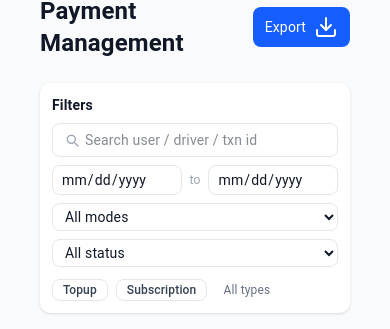
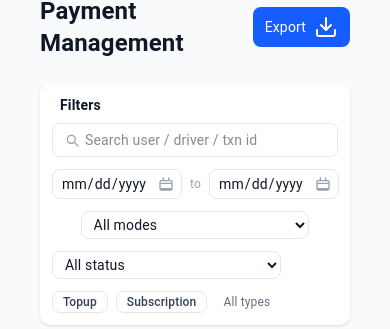
Before and after one commit to Trip9-Cab-Booking/trip9_web_admin, a Next.js app: page /payment-management in a window 390 px wide. Shown: the part 111-440 px from the top of the page. Built offline with nearby package versions, Linux system fonts and the light colour scheme; no server answers.

Commit message:
date picker icon visible and responsive table

```diff
--- a/src/components/Payment-Management/PaymentManagement.tsx
+++ b/src/components/Payment-Management/PaymentManagement.tsx
@@ -413,8 +413,8 @@ export default function PaymentManagementPage() {
                     <tr key={tx.id} className="border-t border-gray-100 dark:border-gray-700 hover:bg-gray-50 dark:hover:bg-gray-800 transition-colors">
                       <td className="py-3 pr-4 font-mono text-xs">{tx.id}</td>
                       <td className="py-3 pr-4 capitalize text-sm">{tx.type.replaceAll("_", " ")}</td>
-                      <td className="py-3 pr-4 truncate max-w-[200px]">{tx.userName}</td>
-                      <td className="py-3 pr-4 truncate max-w-[150px]">{tx.driverName ?? "—"}</td>
+                      <td className="py-3 pr-4 truncate max-w-50">{tx.userName}</td>
+                      <td className="py-3 pr-4 truncate max-w-37.5">{tx.driverName ?? "—"}</td>
                       <td className="py-3 pr-4 text-left font-semibold">{currencyFmt(tx.amount)}</td>
                       <td className="py-3 pr-4 uppercase text-xs">{tx.mode}</td>
                       <td className="py-3 pr-4">
--- a/src/components/RideManagement.tsx
+++ b/src/components/RideManagement.tsx
@@ -1,6 +1,6 @@
 'use client';
 
-import { useEffect, useState } from 'react';
+import { useEffect, useRef, useState } from 'react';
 import axios from 'axios';
 import { useSelector } from 'react-redux';
 import { selectAccessToken } from '@/store/authSlice';
@@ -60,6 +60,10 @@ export default function RideListPage() {
   const statusOptions = ['Accepted', 'Completed', 'Cancelled', 'Ongoing', 'Requested'];
   const [selectedStatuses, setSelectedStatuses] = useState<string[]>([]);
   const [showStatusDropdown, setShowStatusDropdown] = useState(false);
+
+  const fromDateRef = useRef<HTMLInputElement>(null);
+  const toDateRef = useRef<HTMLInputElement>(null);
+
 
   // helpers
   const toggleMulti = (list: string[], setList: (v: string[]) => void, value: string) => {
@@ -207,14 +211,14 @@ export default function RideListPage() {
   };
 
   return (
-    <div className="p-6 bg-gray-100 dark:bg-gray-900 min-h-screen font-inter">
+    <div className="p-6 bg-gray-100 dark:bg-gray-900 min-h-screen font-inter overflow-x-hidden">
       <h1 className="text-3xl font-bold text-gray-800 dark:text-white mb-6 text-center">Ride Management</h1>
       <div className="bg-white dark:bg-gray-900 border rounded-xl p-3 shadow-sm mb-6">
         <div className="flex flex-col sm:flex-row sm:items-center gap-2">
           {/* Left group: search + date range */}
-          <div className="flex flex-col items-center gap-2 flex-1 min-w-0">
+          <div className="flex flex-col items-center px-4 gap-2 flex-1 min-w-0">
             <div className='flex gap-4 w-full'>
-              <div className="relative flex-2 w-1/2">
+              <div className="relative w-[60%] min-w-55">
                 <span className="absolute inset-y-0 left-0 flex items-center pl-3 pointer-events-none text-gray-400">
                   <svg xmlns="http://www.w3.org/2000/svg" className="h-4 w-4" fill="none" viewBox="0 0 24 24" stroke="currentColor"><path strokeLinecap="round" strokeLinejoin="round" strokeWidth="2" d="M21 21l-4.35-4.35M10.5 18a7.5 7.5 0 100-15 7.5 7.5 0 000 15z" /></svg>
                 </span>
@@ -228,26 +232,95 @@ export default function RideListPage() {
               </div>
 
               <div className="flex items-center gap-2">
-                <div className="flex items-center gap-1 text-sm text-gray-600">
-                  <label className="sr-only">From</label>
+                <div className="relative">
                   <input
+                    ref={fromDateRef}
                     type="date"
+                    id="fromDate"
                     value={dateFrom ?? ''}
                     max="9999-12-31"
                     onChange={(e) => setDateFrom(e.target.value || null)}
-                    className="px-2 py-1 border rounded-md text-sm focus:ring-2 focus:ring-indigo-400"
+                    className="
+      w-44 px-2 py-1 pr-9
+      border rounded-md text-sm
+      bg-white dark:bg-gray-900
+      text-gray-900 dark:text-gray-100
+      focus:ring-2 focus:ring-indigo-400
+    "
                   />
+                  <button
+                    type="button"
+                    onClick={() => {
+                      const el = fromDateRef.current;
+                      if (!el) return;
+                      if (el.showPicker) el.showPicker();
+                      else el.focus();
+                    }}
+                    className="
+      absolute right-2 top-1/2 -translate-y-1/2
+      text-gray-500 hover:text-gray-700
+      dark:text-gray-400 dark:hover:text-gray-200
+    "
+                    aria-label="Open calendar"
+                  >
+                    <svg
+                      xmlns="http://www.w3.org/2000/svg"
+                      className="h-4 w-4"
+                      fill="none"
+                      viewBox="0 0 24 24"
+                      stroke="currentColor"
+                    >
+                      <path strokeLinecap="round" strokeLinejoin="round" strokeWidth="2"
+                        d="M8 7V3m8 4V3M5 11h14M5 19h14M5 7h14a2 2 0 012 2v10a2 2 0 01-2 2H5a2 2 0 01-2-2V9a2 2 0 012-2z"
+                      />
+                    </svg>
+                  </button>
                 </div>
                 <span className="text-gray-300">—</span>
-                <div className="flex items-center gap-1 text-sm text-gray-600">
-                  <label className="sr-only">To</label>
+                <div className="relative">
                   <input
+                    ref={toDateRef}
                     type="date"
+                    id="toDate"
                     value={dateTo ?? ''}
                     max="9999-12-31"
                     onChange={(e) => setDateTo(e.target.value || null)}
-                    className="px-2 py-1 border rounded-md text-sm focus:ring-2 focus:ring-indigo-400"
+                    className="
+      w-44 px-2 py-1 pr-9
+      border rounded-md text-sm
+      bg-white dark:bg-gray-900
+      text-gray-900 dark:text-gray-100
+      focus:ring-2 focus:ring-indigo-400
+    "
                   />
+
+                  <button
+                    type="button"
+                    onClick={() => {
+                      const el = toDateRef.current;
+                      if (!el) return;
+                      if (el.showPicker) el.showPicker();
+                      else el.focus();
+                    }}
+                    className="
+      absolute right-2 top-1/2 -translate-y-1/2
+      text-gray-500 hover:text-gray-700
+      dark:text-gray-400 dark:hover:text-gray-200
+    "
+                    aria-label="Open calendar"
+                  >
+                    <svg
+                      xmlns="http://www.w3.org/2000/svg"
+                      className="h-4 w-4"
+                      fill="none"
+                      viewBox="0 0 24 24"
+                      stroke="currentColor"
+                    >
+                      <path strokeLinecap="round" strokeLinejoin="round" strokeWidth="2"
+                        d="M8 7V3m8 4V3M5 11h14M5 19h14M5 7h14a2 2 0 012 2v10a2 2 0 01-2 2H5a2 2 0 01-2-2V9a2 2 0 012-2z"
+                      />
+                    </svg>
+                  </button>
                 </div>
               </div>
             </div>
@@ -341,22 +414,21 @@ export default function RideListPage() {
         </div>
       ) : (
         <>
-          <div className="max-w-full overflow-x-auto">
-            <div className="bg-white dark:bg-gray-900 shadow-md rounded-lg
-            max-h-[55vh] overflow-y-auto [&::-webkit-scrollbar]:w-2 [&::-webkit-scrollbar-track]:bg-transparent [&::-webkit-scrollbar-thumb]:bg-gray-400/50 dark:[&::-webkit-scrollbar-thumb]:bg-gray-600/50
-            scrollbar-thin">
-              <table className="w-full text-sm table-fixed divide-y divide-gray-200 dark:divide-gray-700 min-w-312.5 xl:min-w-0">
+          <div className="relative max-w-full overflow-x-auto overflow-y-hidden">
+            <div className="bg-white dark:bg-gray-900 shadow-md rounded-lg max-h-[55vh] overflow-hidden">
+              <div className="overflow-x-auto h-full [&::-webkit-scrollbar]:w-2 [&::-webkit-scrollbar-track]:bg-transparent [&::-webkit-scrollbar-thumb]:bg-gray-400/50 dark:[&::-webkit-scrollbar-thumb]:bg-gray-600/50 scrollbar-thin">
+                <table className="w-full table-fixed divide-y divide-gray-200 dark:divide-gray-700 min-w-312.5 xl:min-w-0">
                   <thead className="bg-gray-50 dark:bg-gray-800">
                     <tr>
                       <th className="px-3 py-3 text-left text-xs font-semibold text-gray-600 dark:text-gray-300 uppercase tracking-wider">Vehicle</th>
                       <th className="px-2 py-3 text-left text-xs font-semibold text-gray-600 dark:text-gray-300 uppercase tracking-wider">Pickup</th>
                       <th className="px-2 py-3 text-left text-xs font-semibold text-gray-600 dark:text-gray-300 uppercase tracking-wider">Drop</th>
                       <th className="px-2 py-3 text-left text-xs font-semibold text-gray-600 dark:text-gray-300 uppercase tracking-wider">Fare</th>
-                    <th className="px-2 py-3 text-left text-xs font-semibold text-gray-600 dark:text-gray-300 uppercase tracking-wider whitespace-nowrap">User Name</th>
-                    <th className="px-2 py-3 text-left text-xs font-semibold text-gray-600 dark:text-gray-300 uppercase tracking-wider whitespace-nowrap">Driver Name</th>
+                      <th className="px-2 py-3 text-left text-xs font-semibold text-gray-600 dark:text-gray-300 uppercase tracking-wider whitespace-nowrap">User</th>
+                      <th className="px-2 py-3 text-left text-xs font-semibold text-gray-600 dark:text-gray-300 uppercase tracking-wider whitespace-nowrap">Driver</th>
                       <th className="px-2 py-3 text-left text-xs font-semibold text-gray-600 dark:text-gray-300 uppercase tracking-wider">Status</th>
                       <th className="px-2 py-3 text-left text-xs font-semibold text-gray-600 dark:text-gray-300 uppercase tracking-wider">Date</th>
-                    <th className="px-2 py-3 text-left text-xs font-semibold text-gray-600 dark:text-gray-300 uppercase tracking-wider">Cancellation</th>
+                      <th className="px-2 py-3 text-left text-xs font-semibold text-gray-600 dark:text-gray-300 uppercase tracking-wider">Comment</th>
                       <th className="px-2 py-3 text-center text-xs font-semibold text-gray-600 dark:text-gray-300 uppercase tracking-wider">Rating</th>
                       <th className="px-2 py-3 text-center text-xs font-semibold text-gray-600 dark:text-gray-300 uppercase tracking-wider">Action</th>
                     </tr>
@@ -384,10 +456,10 @@ export default function RideListPage() {
                             ₹{ride.rideDetails.estimatedFare}
                           </td>
                           <td className="w-28 px-3 py-4 font-medium text-gray-900 dark:text-gray-100 whitespace-nowrap">
-                          {ride.userDetails.firstName} {ride.userDetails.lastName}
+                            {ride.userDetails.firstName}
                           </td>
                           <td className="w-28 px-3 py-4 font-medium text-gray-900 dark:text-gray-100 whitespace-nowrap">
-                          {ride.driverDetails.firstName} {ride.driverDetails.lastName}
+                            {ride.driverDetails.firstName}
                           </td>
                           <td className="capitalize">
                             <StatusBadge status={ride.rideDetails.status} />
@@ -427,6 +499,7 @@ export default function RideListPage() {
                 </table>
               </div>
             </div>
+          </div>
 
           {/* Pagination Controls */}
           <div className="mt-6 flex justify-center items-center space-x-2">
--- a/src/components/ui/filters.tsx
+++ b/src/components/ui/filters.tsx
@@ -1,3 +1,5 @@
+import { useRef } from "react";
+
 export default function CompactFilters({
   q,
   setQ,
@@ -31,10 +33,14 @@ export default function CompactFilters({
     `px-2.5 py-0.5 rounded-md text-xs font-medium border transition-colors ${active ? "bg-blue-600 text-white border-blue-600 shadow-sm" : "bg-transparent text-gray-700 border-gray-200 dark:text-gray-300"
     }`;
 
+  const fromDateRef = useRef<HTMLInputElement>(null);
+  const toDateRef = useRef<HTMLInputElement>(null);
+
+
   return (
     <section className="mb-6">
       <div className="p-3 bg-white dark:bg-gray-800 rounded-lg shadow-sm">
-        <div className="flex items-center justify-between gap-3 mb-2">
+        <div className="flex items-center justify-between gap-3 mb-2 px-2">
           <h2 className="text-sm font-semibold">Filters</h2>
           {/* <div className="flex items-center gap-2">
             <button onClick={onClear} className="text-xs px-2 py-1 rounded-md border border-gray-200 dark:border-gray-700 text-gray-600 dark:text-gray-300">Clear</button>
@@ -42,7 +48,7 @@ export default function CompactFilters({
           </div> */}
         </div>
 
-        <div className="grid grid-cols-1 lg:grid-cols-4 gap-2 items-center">
+        <div className="grid grid-cols-1 md:grid-cols-2 xl:grid-cols-4 gap-3 items-center">
           <div className="relative">
             <label className="sr-only">Search</label>
             <div className="pointer-events-none absolute inset-y-0 left-0 pl-3 flex items-center">
@@ -59,32 +65,113 @@ export default function CompactFilters({
             />
           </div>
 
-          <div className="flex items-center gap-2">
+          <div className="flex flex-nowrap lg:flex-nowrap items-center gap-2">
+            <div className="relative min-w-32.5 max-w-32.5 w-full">
               <input
+                ref={fromDateRef}
                 type="date"
                 value={dateFrom}
                 max="9999-12-31"
                 onChange={(e) => setDateFrom(e.target.value)}
-              className="px-2 py-1 w-full max-w-[130px] text-sm rounded-md border border-gray-200 dark:border-gray-700 bg-transparent"
+                className="
+        w-full px-2 py-1 pr-8
+        text-sm rounded-md
+        border border-gray-200 dark:border-gray-700
+        bg-transparent
+        text-gray-900 dark:text-gray-100
+        focus:ring-2 focus:ring-indigo-400
+      "
               />
-            <span className="text-gray-400 text-xs">to</span>
+
+              <button
+                type="button"
+                onClick={() => {
+                  const el = fromDateRef.current;
+                  if (!el) return;
+                  if (el.showPicker) el.showPicker();
+                  else el.focus();
+                }}
+                className="
+        absolute right-2 top-1/2 -translate-y-1/2
+        text-gray-400 hover:text-gray-600
+        dark:text-gray-400 dark:hover:text-gray-200
+      "
+                aria-label="Open calendar"
+              >
+                <svg
+                  xmlns="http://www.w3.org/2000/svg"
+                  className="h-4 w-4"
+                  fill="none"
+                  viewBox="0 0 24 24"
+                  stroke="currentColor"
+                >
+                  <path
+                    strokeLinecap="round"
+                    strokeLinejoin="round"
+                    strokeWidth="2"
+                    d="M8 7V3m8 4V3M5 11h14M5 19h14M5 7h14a2 2 0 012 2v10a2 2 0 01-2 2H5a2 2 0 01-2-2V9a2 2 0 012-2z"
+                  />
+                </svg>
+              </button>
+            </div>
+
+            <span className="text-gray-400 text-xs whitespace-nowrap">to</span>
+            <div className="relative min-w-32.5 max-w-32.5 w-full">
               <input
+                ref={toDateRef}
                 type="date"
                 value={dateTo}
                 max="9999-12-31"
                 onChange={(e) => setDateTo(e.target.value)}
-              className="px-2 py-1 w-full max-w-[130px] text-sm rounded-md border border-gray-200 dark:border-gray-700 bg-transparent"
+                className="
+        w-full px-2 py-1 pr-8
+        text-sm rounded-md
+        border border-gray-200 dark:border-gray-700
+        bg-transparent
+        text-gray-900 dark:text-gray-100
+        focus:ring-2 focus:ring-indigo-400
+      "
               />
+
+              <button
+                type="button"
+                onClick={() => {
+                  const el = toDateRef.current;
+                  if (!el) return;
+                  if (el.showPicker) el.showPicker();
+                  else el.focus();
+                }}
+                className="
+        absolute right-2 top-1/2 -translate-y-1/2
+        text-gray-400 hover:text-gray-600
+        dark:text-gray-400 dark:hover:text-gray-200
+      "
+                aria-label="Open calendar"
+              >
+                <svg
+                  xmlns="http://www.w3.org/2000/svg"
+                  className="h-4 w-4"
+                  fill="none"
+                  viewBox="0 0 24 24"
+                  stroke="currentColor"
+                >
+                  <path
+                    strokeLinecap="round"
+                    strokeLinejoin="round"
+                    strokeWidth="2"
+                    d="M8 7V3m8 4V3M5 11h14M5 19h14M5 7h14a2 2 0 012 2v10a2 2 0 01-2 2H5a2 2 0 01-2-2V9a2 2 0 012-2z"
+                  />
+                </svg>
+              </button>
+            </div>
           </div>
 
-          <div>
+          <div className="flex justify-center items-center lg:ml-4" >
             <label className="sr-only">Payment mode</label>
             <select
               value={selectedMode}
               onChange={(e) => setSelectedMode(e.target.value)}
-              className="w-full px-2 py-1 text-sm rounded-md border border-gray-200 dark:border-gray-700
-             bg-white dark:bg-gray-800
-             text-gray-900 dark:text-gray-100"
+              className="  w-[80%] min-w-35 px-2 py-1 text-sm rounded-md border border-gray-200 dark:border-gray-700 bg-white dark:bg-gray-800 text-gray-900 dark:text-gray-100"
             >
               <option value="" className="bg-white text-gray-900 dark:bg-gray-800 dark:text-gray-100">
                 All modes
@@ -95,7 +182,6 @@ export default function CompactFilters({
               <option value="wallet">Wallet</option>
               <option value="cash">Cash</option>
             </select>
-
           </div>
 
           <div>
@@ -103,7 +189,7 @@ export default function CompactFilters({
             <select
               value={selectedStatus}
               onChange={(e) => setSelectedStatus(e.target.value)}
-              className="w-full px-2 py-1 text-sm rounded-md border border-gray-200 dark:border-gray-700
+              className="w-[80%] px-2 py-1 text-sm rounded-md border border-gray-200 dark:border-gray-700
              bg-white dark:bg-gray-800
              text-gray-900 dark:text-gray-100"
             >
```
Also changed, not shown: src/components/CreateUserModal.tsx (+51 -5 lines), src/components/Ride-Details/RideDetails.tsx (+5 -5 lines). Lines whose indentation alone changed are shown as unchanged.
